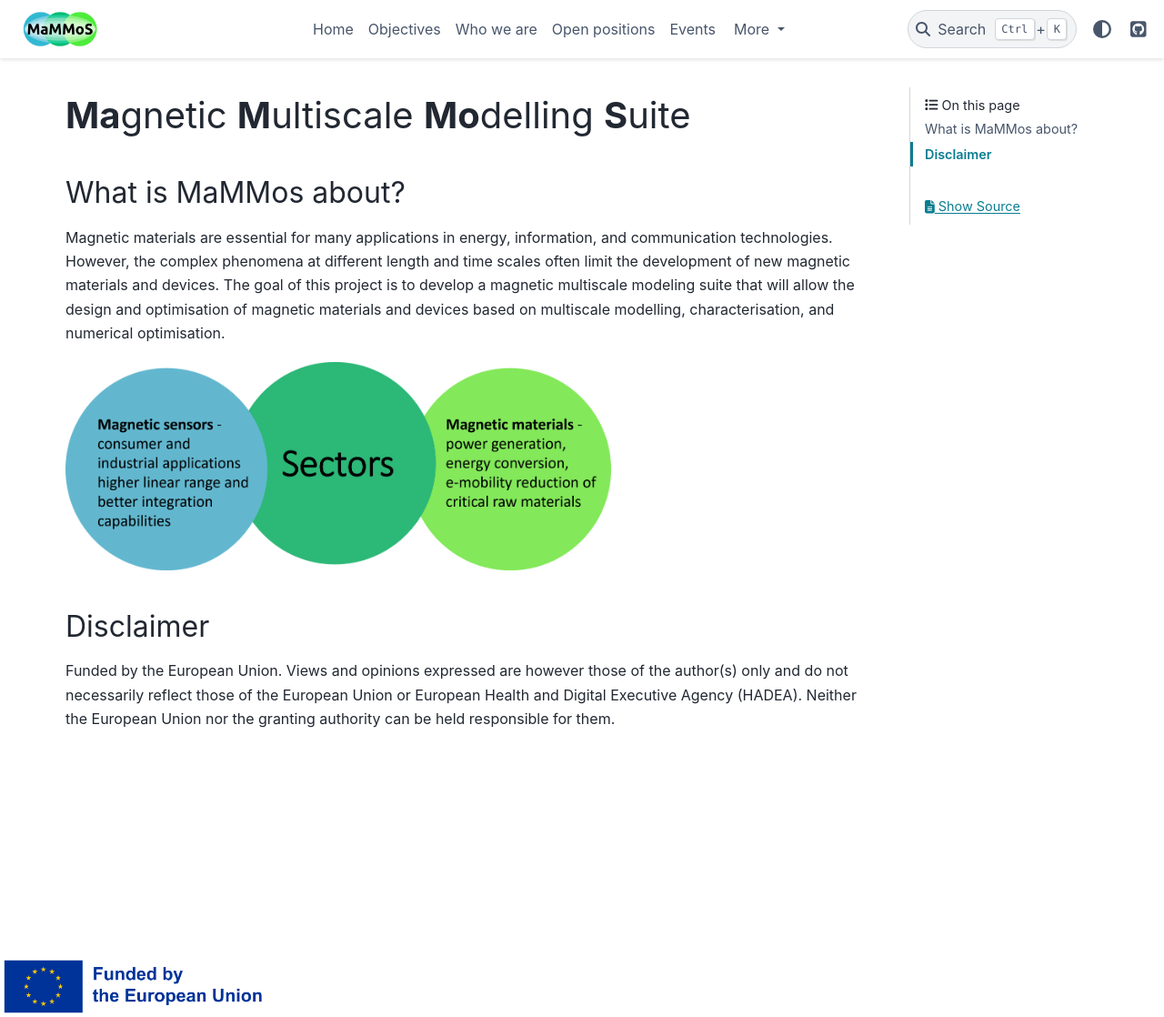
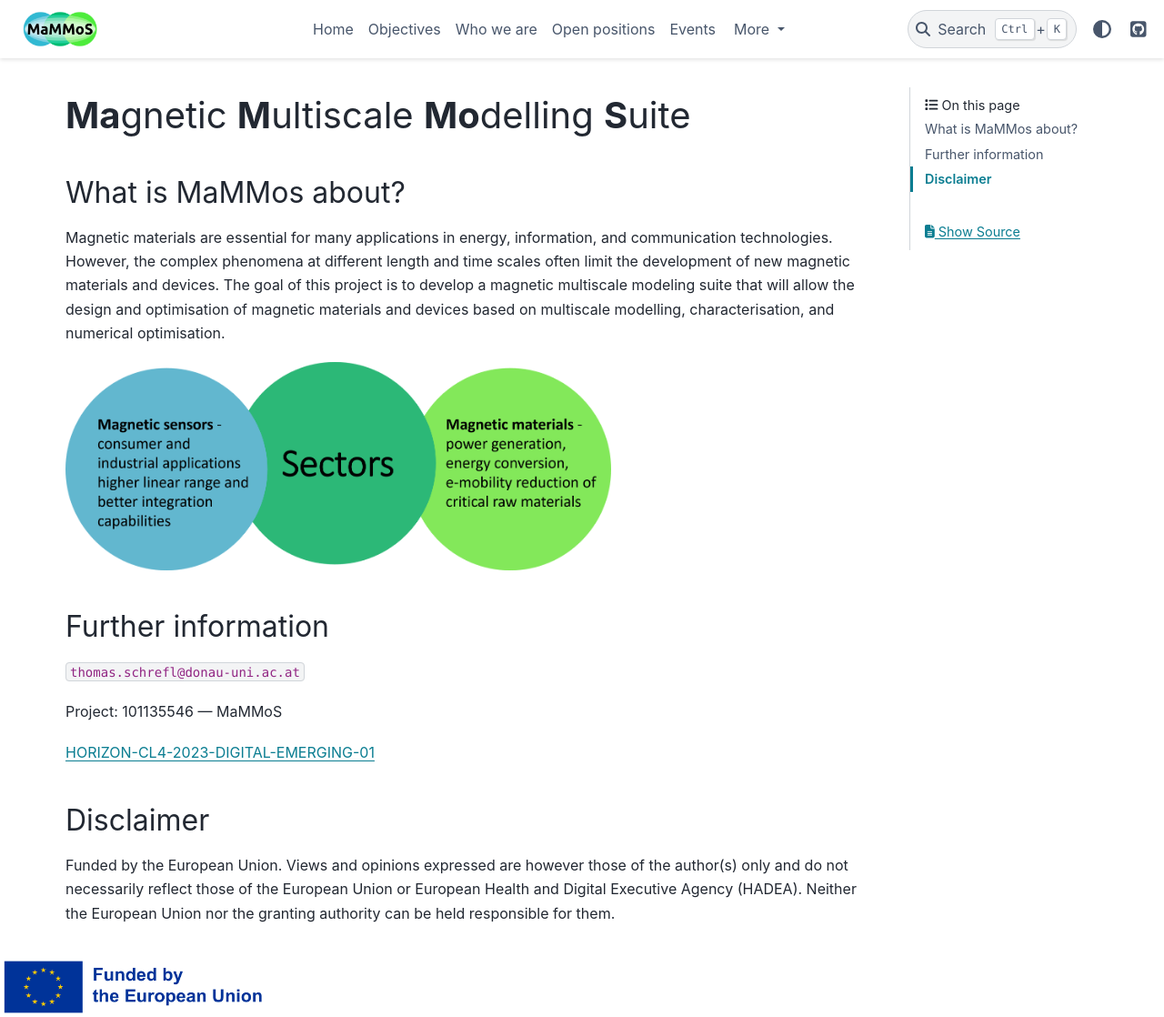
Before and after one commit to MaMMoS-project/MaMMos-project.github.io, a Sphinx documentation site: the page built from source/index.rst, in a window 1280 px wide and 1118 px high. Shown: the whole window at 91% size. Built offline with Sphinx 7.4.7 and the PyData theme 0.15.4, drawn with Linux system fonts in a browser that asks for light colours; cross-references to code outside the pages are shown as plain code.

Commit message:
Add further information

```diff
--- a/source/index.rst
+++ b/source/index.rst
@@ -32,6 +32,15 @@ characterisation, and numerical optimisation.
     :width: 600
 
 
+Further information
+-------------------
+
+:email:`thomas.schrefl@donau-uni.ac.at`
+
+Project: 101135546 — MaMMoS
+
+`HORIZON-CL4-2023-DIGITAL-EMERGING-01 <https://ec.europa.eu/info/funding-tenders/opportunities/portal/screen/opportunities/topic-details/horizon-cl4-2023-digital-emerging-01-12;callCode=null;freeTextSearchKeyword=2023-DIGITAL-EMERGING-01;matchWholeText=true;typeCodes=1>`_
+
 Disclaimer
 ----------
 
```
